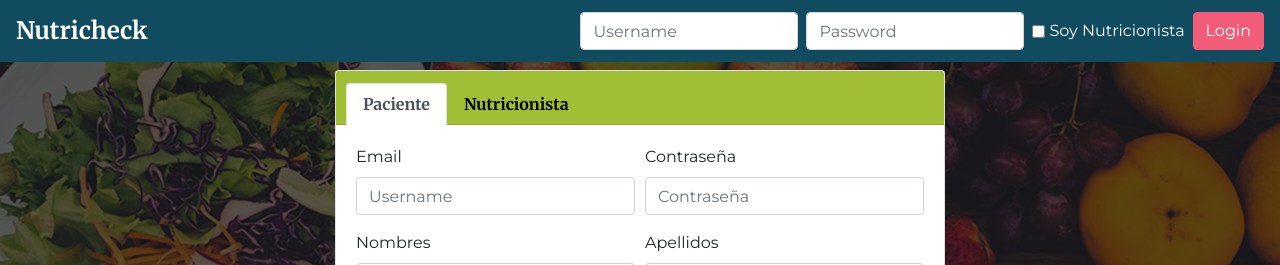
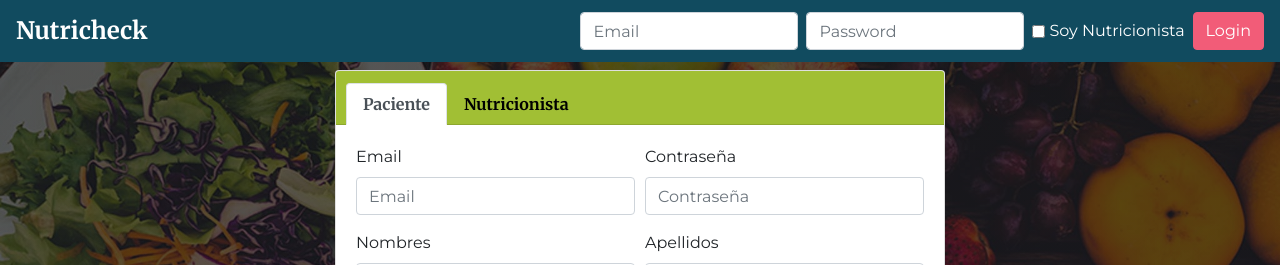
Before and after one commit to sarabepu/NutriCheck, a React (Create React App) app in the folder front/: page / in a window 1280 px wide. Shown: the top 265 px of the page. Built offline with nearby package versions, Linux system fonts and the light colour scheme; no server answers.

Commit message:
Fix login issues

```diff
--- a/front/src/components/Login.jsx
+++ b/front/src/components/Login.jsx
@@ -11,18 +11,21 @@ function Login(props) {
   const handleSubmit = () => {
     let paciente = { username, password, nutri };
     console.log(paciente);
+    postData("/user/profile", { username, nutri })
+      .then(() => {
         postData("/login", paciente)
           .then((data) => {
             if (data.error) {
               //contraseña
               setError(true);
             } else {
+              setError(false);
               props.setUser(data.user);
             }
           })
-      .catch((err) => {
-        setError(true);
-      });
+          .catch(() => setError(true));
+      })
+      .catch(() => setError(true));
   };
 
   return (
@@ -40,7 +43,7 @@ function Login(props) {
       <Form inline>
         <Form.Control
           type="text"
-          placeholder="Username"
+          placeholder="Email"
           onChange={(e) => setUsername(e.target.value)}
         />
 
@@ -53,9 +56,9 @@ function Login(props) {
 
         <Form.Check
           type="checkbox"
-          label=" Soy Nutricionista"
+          label="Soy Nutricionista"
           className=" ml-sm-2 white-text"
-          onChange={(e) => setNutri(e.target.value)}
+          onChange={(e) => setNutri(e.target.value === "on")}
         />
         <Button variant="primary" className=" ml-sm-2" onClick={handleSubmit}>
           Login
--- a/front/src/components/RegistroNutri.jsx
+++ b/front/src/components/RegistroNutri.jsx
@@ -52,7 +52,7 @@ function RegistroNutri(props) {
           <Form.Control
             required
             type="email"
-            placeholder="Username"
+            placeholder="Email"
             onChange={(e) => setUsername(e.target.value)}
           />
         </Form.Group>
--- a/front/src/components/RegistroPaciente.jsx
+++ b/front/src/components/RegistroPaciente.jsx
@@ -102,7 +102,7 @@ function RegistroPaciente(props) {
           <Form.Control
             required
             type="email"
-            placeholder="Username"
+            placeholder="Email"
             onChange={(e) => setUserName(e.target.value)}
           />
         </Form.Group>
```
Also changed, not shown: 1 other file (tests, documents, lock files or other folders). Lines whose indentation alone changed are shown as unchanged.
